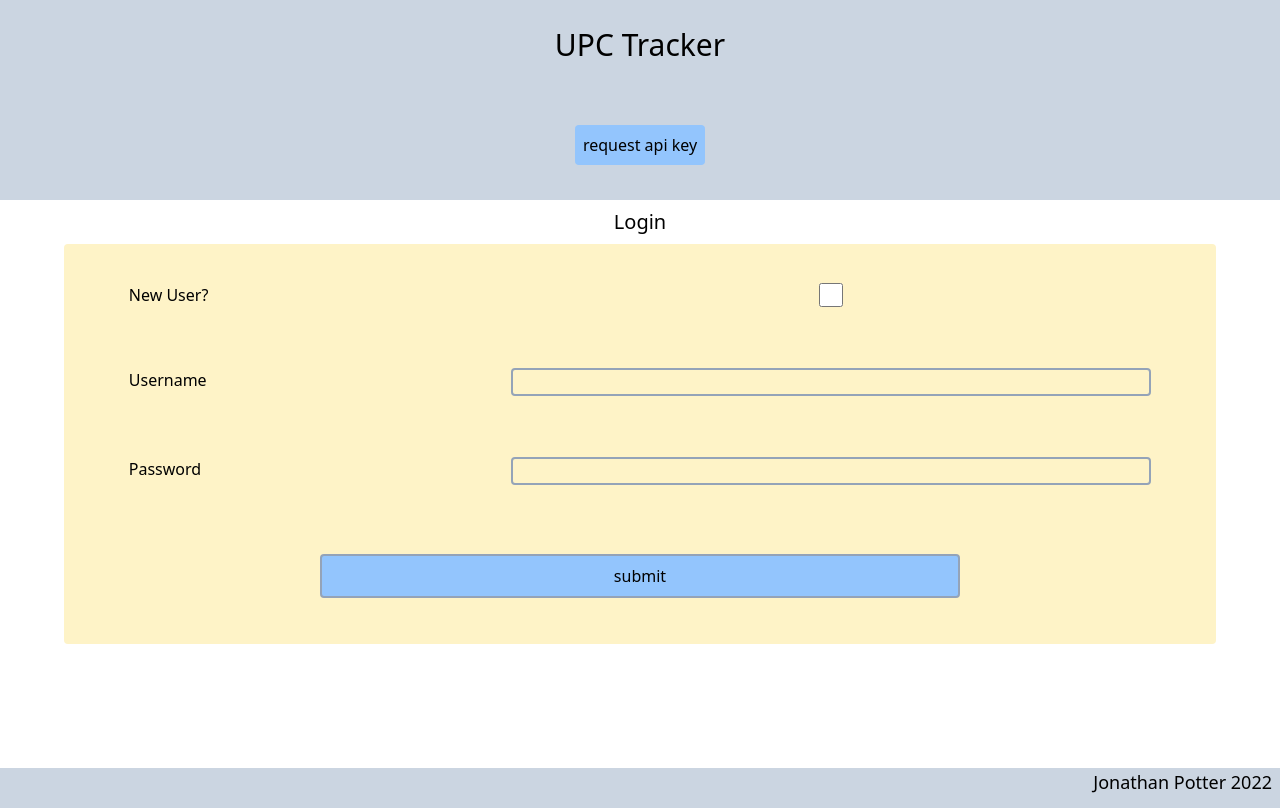
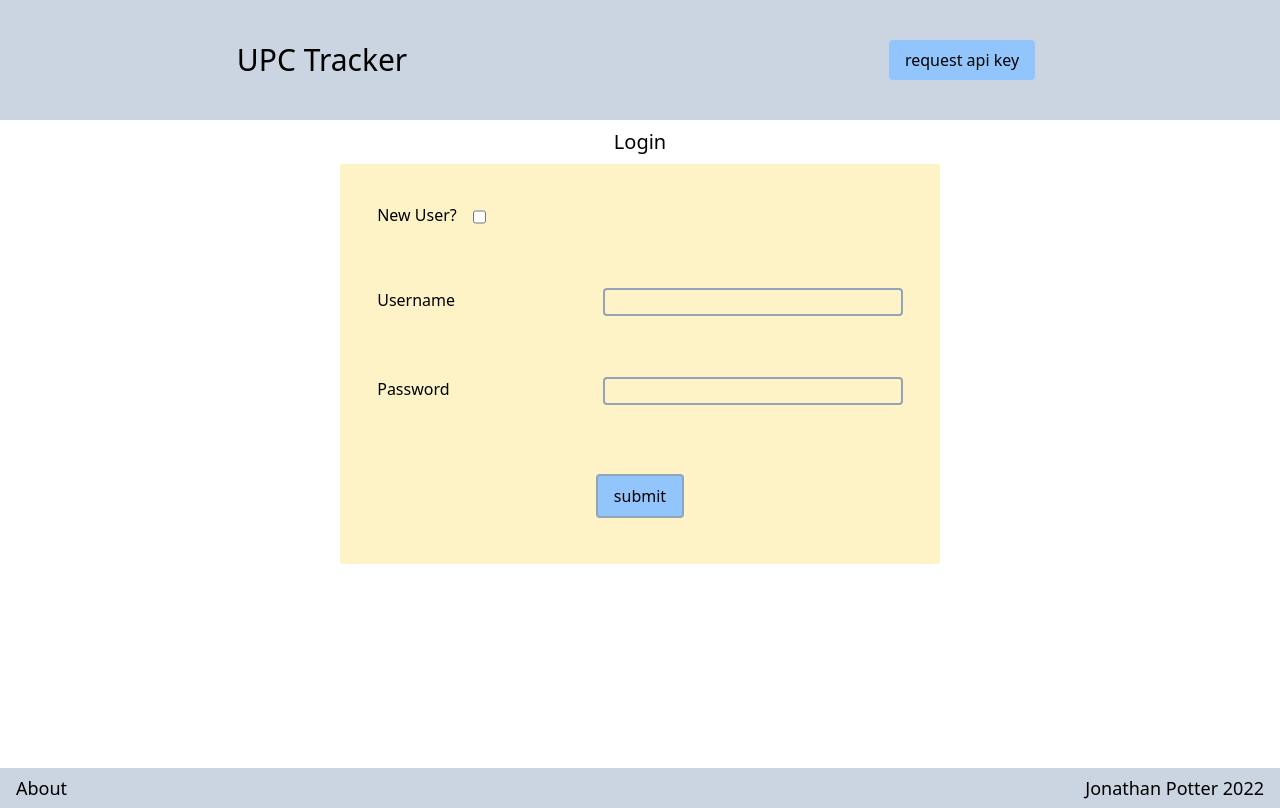
Before and after one commit to JonathanDPotter/upc-tracker-front, a React (Create React App) app: page / in a window 1280 px wide. Built offline with nearby package versions, Linux system fonts and the light colour scheme; no server answers.

Commit message:
updated styling for larger screens, added About

```diff
--- /dev/null
+++ b/src/components/About/About.tsx
@@ -0,0 +1,40 @@
+import React, { FC } from "react";
+import { createPortal } from "react-dom";
+
+interface Iprops {
+  close: () => void;
+}
+
+const About: FC<Iprops> = ({ close }) => {
+  const portal = document.getElementById("portal");
+
+  if (portal) {
+    return createPortal(
+      <div className="modal">
+        <div className="card p-[2rem] max-w-[500px]">
+          <h2 className="page-title">About</h2>
+          <p>
+            {`\tThis is an app that I made in order to keep lists of UPCs. The UPCs can be entered one at a time or pasted in from excel and can be copied and pasted back into excel.\n`}
+          </p>
+          <br />
+          <p className="text-prewrap">
+            {`\tThe back-end is written in typescript with express and this front-end is written in typescript with React. The repo for this app can be found on GitHub `}
+            <a
+              className="text-blue-600"
+              target="_blank"
+              href="https://github.com/JonathanDPotter/upc-tracker-front"
+            >
+              here.
+            </a>
+          </p>
+          <button onClick={close}>Close</button>
+        </div>
+      </div>,
+      portal
+    );
+  } else {
+    return <></>;
+  }
+};
+
+export default About;
--- a/src/components/CreateGroup/CreateGroup.tsx
+++ b/src/components/CreateGroup/CreateGroup.tsx
@@ -84,6 +84,7 @@ const CreateGroup: FC<Iprops> = ({ close }) => {
                 id="title"
                 value={title}
                 onChange={handleChange}
+                maxLength={25}
               />
             </div>
             <div className="label-input">
@@ -96,7 +97,7 @@ const CreateGroup: FC<Iprops> = ({ close }) => {
                 onChange={handleChange}
               ></textarea>
             </div>
-            <input type="submit" value="save" className="btn" />
+            <input type="submit" value="save" className="btn w-fit" />
           </form>
           <button className="w-[30vw]" onClick={close}>cancel</button>
         </div>
--- a/src/components/Footer/Footer.tsx
+++ b/src/components/Footer/Footer.tsx
@@ -1,9 +1,13 @@
-import React from "react";
+import React, { useState } from "react";
+import About from "../About/About";
 
 const Footer = () => {
+  const [aboutOpen, setAboutOpen] = useState(false);
   return (
-    <footer className="h-[5vh] bg-slate-300 px-2 relative bottom-0">
-      <p className="text-lg w-fit ml-auto ">Jonathan Potter 2022</p>
+    <footer className="h-[5vh] bg-slate-300 px-4 relative bottom-0 text-lg flex justify-between items-center">
+      <a onClick={() => setAboutOpen(true)}>About</a>
+      <p>Jonathan Potter 2022</p>
+      {aboutOpen && <About close={() => setAboutOpen(false) } />}
     </footer>
   );
 };
--- a/src/components/Group/Group.tsx
+++ b/src/components/Group/Group.tsx
@@ -145,13 +145,13 @@ const Group: FC<Iprops> = ({ id, savedTitle, savedUpcs, close }) => {
               <input
                 type="submit"
                 value="add"
-                className="btn"
+                className="btn w-3/4"
                 onClick={() => setSubmitter("add")}
               />
               <input
                 type="submit"
                 value="remove"
-                className="btn"
+                className="btn w-3/4"
                 onClick={() => setSubmitter("delete")}
               />
             </form>
--- a/src/components/Header/Header.tsx
+++ b/src/components/Header/Header.tsx
@@ -16,9 +16,9 @@ const Header: FC<Iprops> = ({ logOut }) => {
   const [createOpen, setCreateOpen] = useState(false);
 
   return (
-    <header className="h-[25vh] bg-slate-300 flex flex-col items-center justify-around">
-      <h1 className="text-3xl w-fit">UPC Tracker</h1>
-      <div className="container w-full flex flex-row justify-around">
+    <header className="h-[25vh] w-[100vw] sm:h-[15vh] bg-slate-300 flex flex-col sm:flex-row items-center justify-around">
+      <h1 className="text-3xl w-fit whitespace-nowrap">UPC Tracker</h1>
+      <div className="container w-fit flex flex-row justify-around">
         {user && (
           <button onClick={() => setCreateOpen(true)}>Create New Group</button>
         )}
--- a/src/components/Home/Home.tsx
+++ b/src/components/Home/Home.tsx
@@ -20,7 +20,11 @@ const Home = () => {
       {isLoading && <h1>Loading...</h1>}
       {data &&
         data.map((datum: any) => (
-          <button onClick={() => setGroupOpen(datum)} key={datum._id}>
+          <button
+            className="mx-auto w-3/4"
+            onClick={() => setGroupOpen(datum)}
+            key={datum._id}
+          >
             {datum.title}
           </button>
         ))}
--- a/src/components/Login/Login.tsx
+++ b/src/components/Login/Login.tsx
@@ -58,6 +58,7 @@ const Login = () => {
             id="newUser"
             checked={newUser}
             onChange={handleChange}
+            className="ml-4 mr-auto w-fit mt-1"
             />
         </div>
         <div className="label-input">
@@ -95,7 +96,7 @@ const Login = () => {
             />
           </div>
         )}
-        <input type="submit" value="submit" className="btn" />
+        <input type="submit" value="submit" className="btn w-fit" />
       </form>
     </div>
   );
--- a/src/index.css
+++ b/src/index.css
@@ -14,25 +14,29 @@ body {
 @layer base {
   button,
   .btn {
-    @apply bg-blue-300 p-2 m-2 rounded;
+    @apply bg-blue-300 px-4 py-2 m-2 rounded max-w-[800px];
   }
 
   form {
-    @apply h-[50vh] flex flex-col items-center justify-around w-[90vw] mx-auto rounded bg-amber-100 p-2;
+    @apply h-[50vh] flex flex-col items-center justify-around w-[90vw] max-w-[600px] mx-auto rounded bg-amber-100 p-2;
   }
 
   input {
-    @apply w-[50vw] max-w-[90%] border-2 border-slate-400 rounded bg-inherit;
+    @apply w-[50vw] max-w-[90%] sm:max-w-[300px] border-2 border-slate-400 rounded bg-inherit;
   }
 
   textarea {
     @apply bg-inherit border border-2 border-slate-400 rounded resize-none p-2;
   }
+
+  p {
+    @apply whitespace-pre-wrap;
+  }
 }
 
 @layer components {
   .page {
-    @apply min-h-[70vh];
+    @apply min-h-[70vh] sm:min-h-[80vh];
   }
 
   .page-title {
@@ -48,7 +52,7 @@ body {
   }
 
   .card {
-    @apply bg-white rounded p-2 w-[95vw];
+    @apply bg-white rounded p-2 w-[95vw] max-w-[800px];
   }
 
   .card-title {
```
